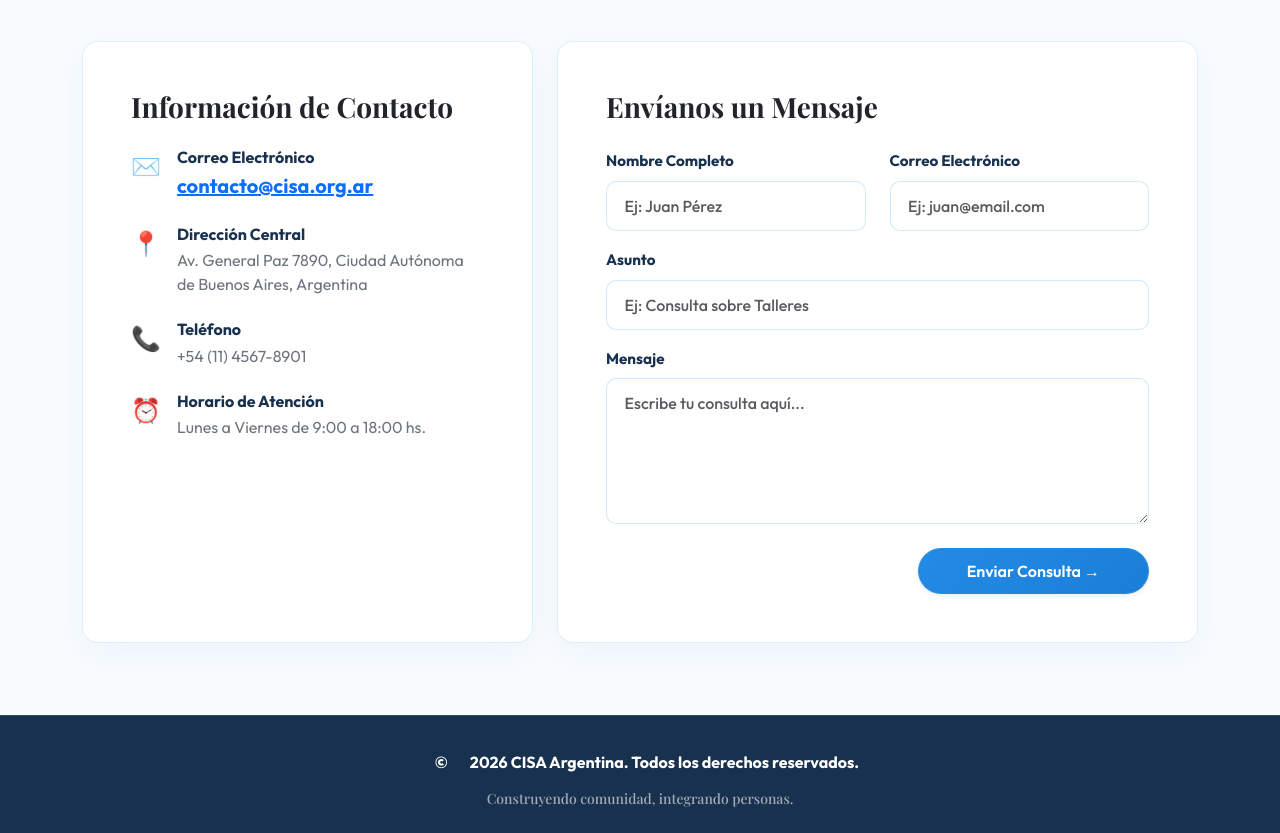
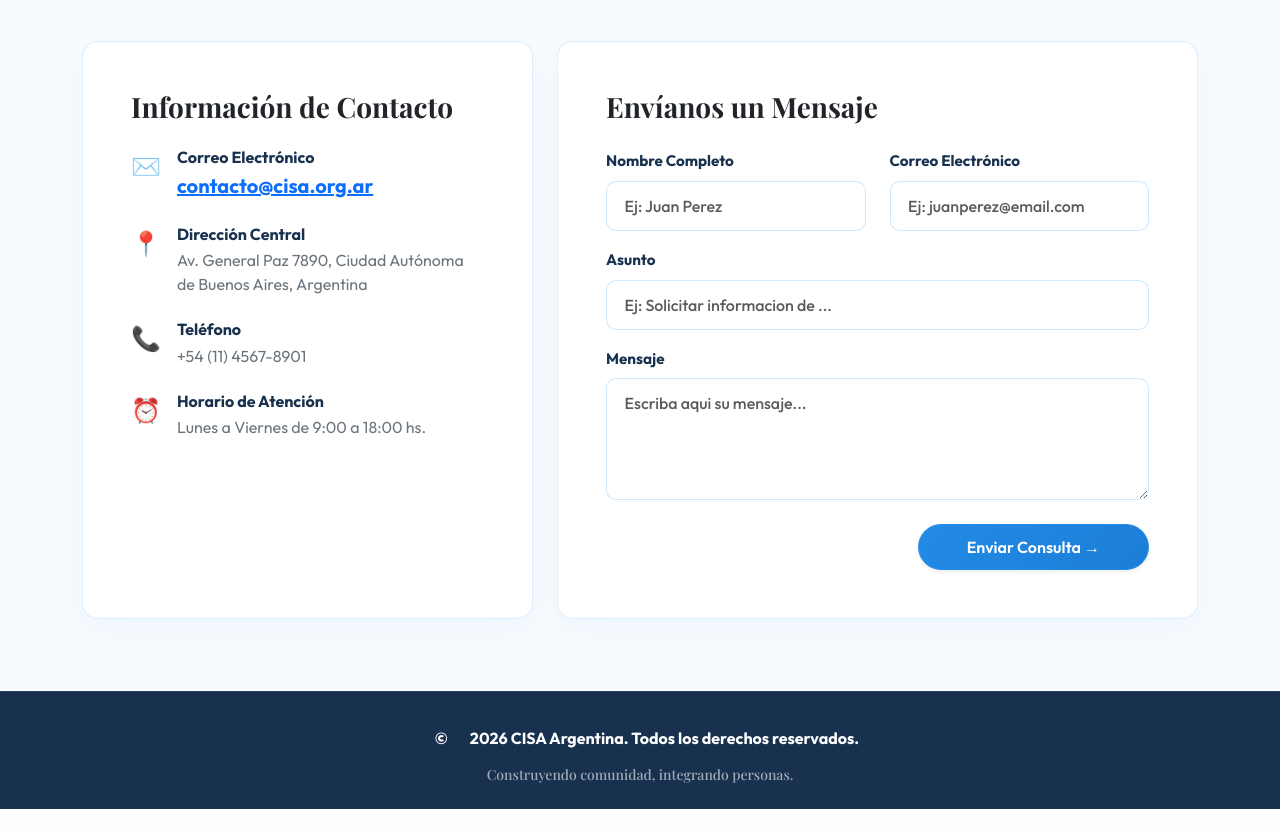
Before and after one commit to rjsoloaga/CISA, a Django app: page /contacto/ in a window 1280 px wide. Shown: the part 303-1136 px from the top of the page. After the commit the page ends 1112 px from the top, so only its background shows below. Run offline with Django 5.2, Linux system fonts and the light colour scheme; parts of the project's set-up code (start-up, migrations or seed data) failed here and were passed over; some web fonts are replaced.

Commit message:
feat: implementar formulario de contacto con envio SMTP y ajustes de docker

```diff
--- a/docker-compose.yml
+++ b/docker-compose.yml
@@ -35,6 +35,8 @@ services:
       DB_PASSWORD: Ciro2014
       DJANGO_DEBUG: ${DJANGO_DEBUG:-False}
       SECRET_KEY: ${SECRET_KEY}
+      EMAIL_HOST_USER: ${EMAIL_HOST_USER}
+      EMAIL_HOST_PASSWORD: ${EMAIL_HOST_PASSWORD}
     depends_on:
       - db
 
--- a/news/forms.py
+++ b/news/forms.py
@@ -1,3 +1,4 @@
+from django.forms import widgets
 from django import forms
 from .models import news
 
@@ -15,3 +16,9 @@ class NoticiaForm(forms.ModelForm):
             'fecha_evento': forms.DateInput(attrs={'class': 'form-control form-control-custom', 'type': 'date'}),
             'hora_evento': forms.TimeInput(attrs={'class': 'form-control form-control-custom', 'type': 'time'}),
         }
+
+class ContactoForm(forms.Form):
+    nombreCompleto = forms.CharField(max_length=100,widget=forms.TextInput(attrs={'class': 'form-control form-control-custom','placeholder': 'Ej: Juan Perez'}))
+    email = forms.EmailField(widget=forms.EmailInput(attrs={'class': 'form-control form-control-custom','placeholder': 'Ej: juanperez@email.com'}))
+    asunto = forms.CharField(max_length=150,widget=forms.TextInput(attrs={'class': 'form-control form-control-custom','placeholder': 'Ej: Solicitar informacion de ...'}))
+    mensaje = forms.CharField(widget=forms.Textarea(attrs={'class': 'form-control form-control-custom','rows': 4,'placeholder': 'Escriba aqui su mensaje...'}))
--- a/news/templates/news/contacto.html
+++ b/news/templates/news/contacto.html
@@ -52,37 +52,62 @@
     <!-- Form column -->
     <div class="col-md-7 mb-4">
         <div class="card-custom h-100 p-4 p-md-5">
-            {% if success %}
+            {% if messages %}
+                {% for message in messages %}
                     <div class="text-center py-5">
                         <div class="fs-1 mb-3">✉️</div>
                         <h3 class="font-serif text-sunrise-gradient mb-3">¡Mensaje Enviado con Éxito!</h3>
                         <p class="text-secondary mb-4">
-                        Gracias por comunicarte con CISA. Tu consulta ha sido recibida y nuestro equipo administrativo te responderá al correo electrónico proporcionado a la brevedad.
+                            {{ message }}
                         </p>
                         <a href="{% url 'news:home' %}" class="btn btn-primary-sunrise rounded-pill px-4">Volver al Inicio</a>
                     </div>
+                {% endfor %}
             {% else %}
                 <h3 class="font-serif mb-4 text-dark">Envíanos un Mensaje</h3>
+
+                {% if form.errors %}
+                    <div class="alert alert-danger mb-4">
+                        Por favor, revisá los datos ingresados en el formulario.
+                    </div>
+                {% endif %}
+
                 <form method="post" action="{% url 'news:contacto' %}">
                     {% csrf_token %}
 
                     <div class="row">
                         <div class="col-md-6 mb-3">
-                            <label for="nombre" class="form-label">Nombre Completo</label>
-                            <input type="text" class="form-control form-control-custom" id="nombre" name="nombre" placeholder="Ej: Juan Pérez" required>
+                            <label for="{{ form.nombreCompleto.id_for_label }}" class="form-label">Nombre Completo</label>
+                            {{ form.nombreCompleto }}
+                            {% if form.nombreCompleto.errors %}
+                                <div class="text-danger small mt-1">{{ form.nombreCompleto.errors.0 }}</div>
+                            {% endif %}
                         </div>
+
                         <div class="col-md-6 mb-3">
-                            <label for="email" class="form-label">Correo Electrónico</label>
-                            <input type="email" class="form-control form-control-custom" id="email" name="email" placeholder="Ej: juan@email.com" required>
+                            <label for="{{ form.email.id_for_label }}" class="form-label">Correo Electrónico</label>
+                            {{ form.email }}
+                            {% if form.email.errors %}
+                                <div class="text-danger small mt-1">{{ form.email.errors.0 }}</div>
+                            {% endif %}
                         </div>
+
                         <div class="col-12 mb-3">
-                            <label for="asunto" class="form-label">Asunto</label>
-                            <input type="text" class="form-control form-control-custom" id="asunto" name="asunto" placeholder="Ej: Consulta sobre Talleres" required>
+                            <label for="{{ form.asunto.id_for_label }}" class="form-label">Asunto</label>
+                            {{ form.asunto }}
+                            {% if form.asunto.errors %}
+                                <div class="text-danger small mt-1">{{ form.asunto.errors.0 }}</div>
+                            {% endif %}
                         </div>
+
                         <div class="col-12 mb-4">
-                            <label for="mensaje" class="form-label">Mensaje</label>
-                            <textarea class="form-control form-control-custom" id="mensaje" name="mensaje" rows="5" placeholder="Escribe tu consulta aquí..." required></textarea>
+                            <label for="{{ form.mensaje.id_for_label }}" class="form-label">Mensaje</label>
+                            {{ form.mensaje }}
+                            {% if form.mensaje.errors %}
+                                <div class="text-danger small mt-1">{{ form.mensaje.errors.0 }}</div>
+                            {% endif %}
                         </div>
+
                         <div class="col-12 text-end">
                             <button type="submit" class="btn btn-primary-sunrise px-5 py-2.5 rounded-pill shadow-sm">
                                 Enviar Consulta &rarr;
--- a/news/urls.py
+++ b/news/urls.py
@@ -9,7 +9,7 @@ urlpatterns = [
     path('noticias/<int:pk>/', views.vista_noticia_detalle, name='noticias_detalle'),
     path('noticias/<int:pk>/editar/', views.noticias_editar, name='noticias_editar'),
     path('noticias/<int:pk>/eliminar/', views.noticias_eliminar, name='noticias_eliminar'),
-    path('contacto/', views.vista_contacto, name='contacto'),
+    path('contacto/', views.contacto_view, name='contacto'),
     path('cisa/', views.vista_cisa, name='cisa'),
     path('documentos/', views.vista_documentos, name='documentos'),
     path('noticias/', views.listar_noticias, name='noticias_listar')
--- a/news/views.py
+++ b/news/views.py
@@ -1,3 +1,7 @@
+from core import settings
+from django.core.mail import send_mail
+from django.contrib import messages
+from news.forms import ContactoForm
 from django.shortcuts import get_object_or_404, redirect, render
 from django.contrib.admin.views.decorators import staff_member_required
 from news.forms import NoticiaForm
@@ -54,17 +58,37 @@ def vista_noticia_detalle(request, pk):
     return render(request, 'news/detalle_noticia.html', {'noticia': noticia})
 
 
-def vista_contacto(request):
-    success = False
-    if request.method == 'POST':
-        # Simulated contact processing
-        success = True
-    return render(request, 'news/contacto.html', {'success': success})
-
-
 def vista_cisa(request):
     return render(request, 'news/cisa.html')
 
 
 def vista_documentos(request):
     return render(request, 'news/documentos.html')
+
+
+def contacto_view(request):
+    if request.method == 'POST':
+        form = ContactoForm(request.POST)
+        if form.is_valid():
+            nombreCompleto = form.cleaned_data.get('nombreCompleto')
+            email_remitente = form.cleaned_data.get('email')
+            asunto = form.cleaned_data.get('asunto')
+            mensaje = form.cleaned_data.get('mensaje')
+
+            cuerpo_mensaje = f"Mensaje recibido de: {nombreCompleto} ({email_remitente})\n\n{mensaje}"
+
+            send_mail(
+                subject=f"[Contacto CISA] {asunto}",
+                message=cuerpo_mensaje,
+                from_email=settings.DEFAULT_FROM_EMAIL,
+                recipient_list=[settings.EMAIL_HOST_USER],
+                fail_silently=False,
+            )
+
+            messages.success(request, "¡Tu mensaje fue enviado con exito!")
+
+            return redirect('news:contacto')
+    else:
+        form = ContactoForm()
+
+    return render(request, 'news/contacto.html', {'form': form})
```
Also changed, not shown: core/settings.py (+9 -0 lines). Lines whose indentation alone changed are shown as unchanged.
